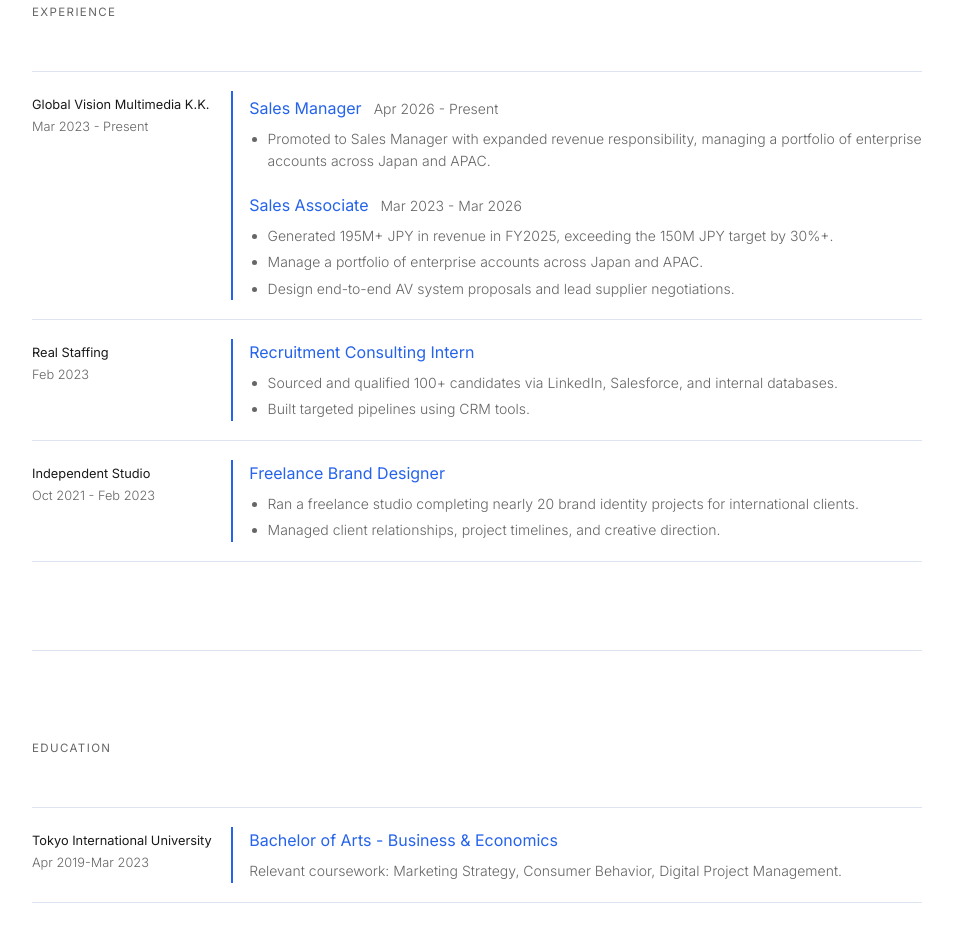
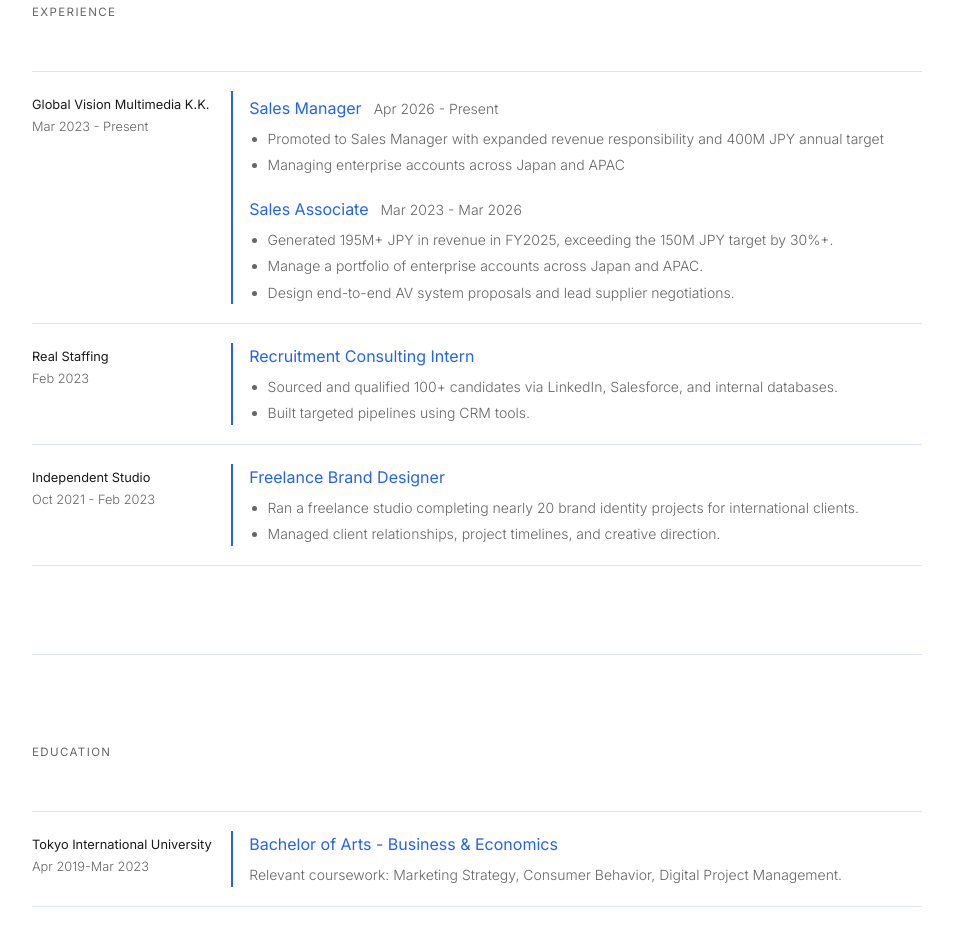
Before and after one commit to ochilovoybek/oybekochilov.com, a plain HTML site: page index.html in a window 1280 px wide. Shown: the part 1456-2381 px from the top of the page, without its empty margins (163-1116 px from the left). Drawn offline with Linux system fonts and the light colour scheme.

Commit message:
Updated bullet points for Sales Manager

```diff
--- a/index.html
+++ b/index.html
@@ -143,7 +143,8 @@
 										<p class="exp-date">Apr 2026 - Present</p>
 									</div>
 									<ul class="exp-list-bullets">
-										<li>Promoted to Sales Manager with expanded revenue responsibility, managing a portfolio of enterprise accounts across Japan and APAC.</li>
+										<li>Promoted to Sales Manager with expanded revenue responsibility and 400M JPY annual target</li>
+										<li>Managing enterprise accounts across Japan and APAC</li>
 									</ul>
 								</div>
 								<div class="exp-role">
```
